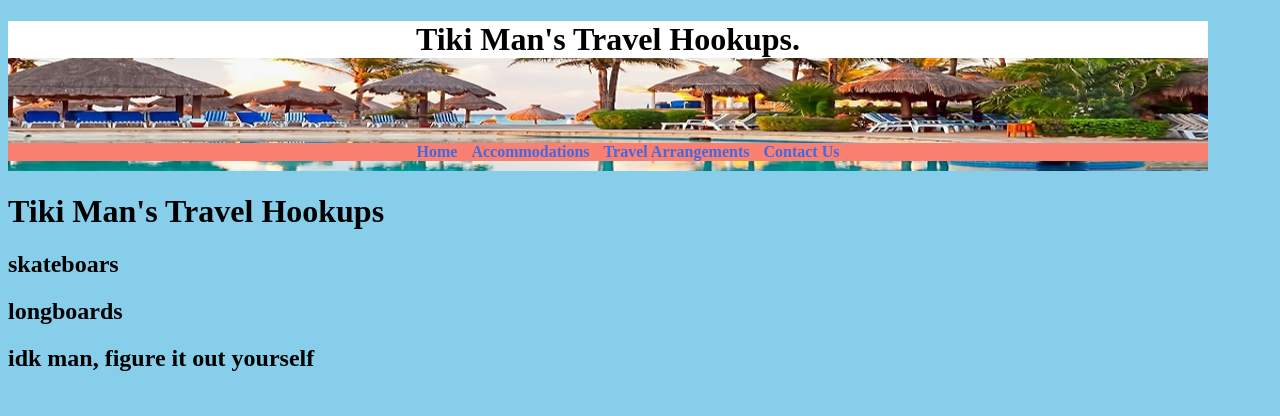
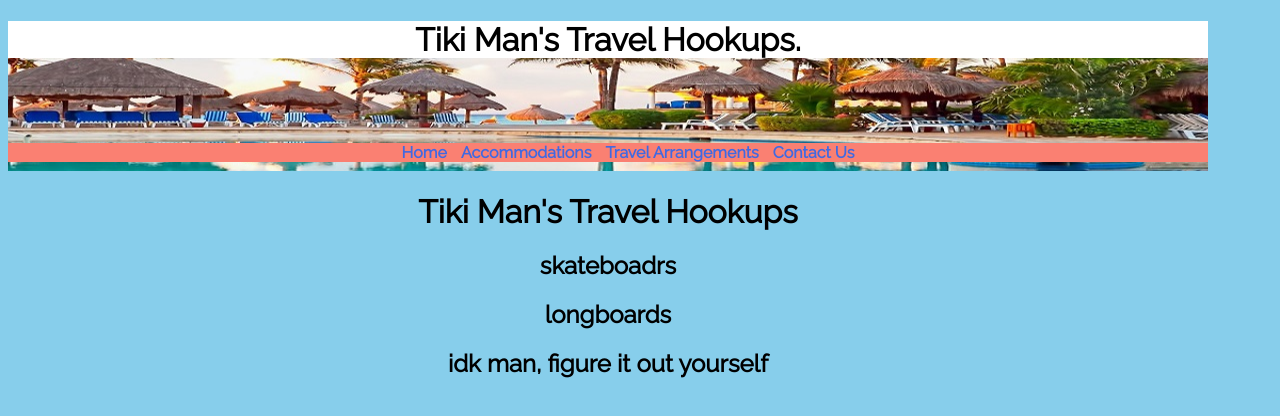
Before and after one commit to CaseyAntoine/resort_project, a plain HTML site: page travel_arrangements.html in a window 1280 px wide. Drawn offline with Linux system fonts and the light colour scheme.

Commit message:
changed font-family and fixed links.

```diff
--- a/css/styles.css
+++ b/css/styles.css
@@ -1,3 +1,7 @@
+header{
+  font-family: 'raleway', sans-serif;
+}
+
 body {
   width: 1200px;
   background-color: skyblue;
@@ -49,3 +53,8 @@ img{
   text-align: center;
   list-style: none;
 }
+
+h1, h2 {
+  font-family: 'Raleway', sans-serif;
+  text-align: center;
+}
--- a/travel_arrangements.html
+++ b/travel_arrangements.html
@@ -2,6 +2,7 @@
 <html>
   <head>
     <link rel="stylesheet" href="css/styles.css" type="text/css">
+    <link href="https://fonts.googleapis.com/css?family=Raleway&display=swap" rel="stylesheet">
     <title>Travel Arrangements</title>
   </head>
   <header>
@@ -9,15 +10,15 @@
       <h1 id="title">Tiki Man's Travel Hookups.</h1>
       <ul id="nav">
         <li><a href="index.html">Home</a></li>
-        <li><a href="#">Accommodations</a></li>
+        <li><a href="accommodations.html">Accommodations</a></li>
         <li><a href="#">Travel Arrangements</a></li>
-        <li><a href="#">Contact Us</a></li>
+        <li><a href="contact.html">Contact Us</a></li>
       </ul>
     </div>
   </header>
   <body>
     <h1>Tiki Man's Travel Hookups</h1>
-    <h2>skateboars</h2>
+    <h2>skateboadrs</h2>
     <h2>longboards</h2>
     <h2>idk man, figure it out yourself</h2>
   </body>
```
Also changed, not shown: accommodations.html (+2 -1 lines), contact.html (+1 -0 lines), index.html (+3 -2 lines).
